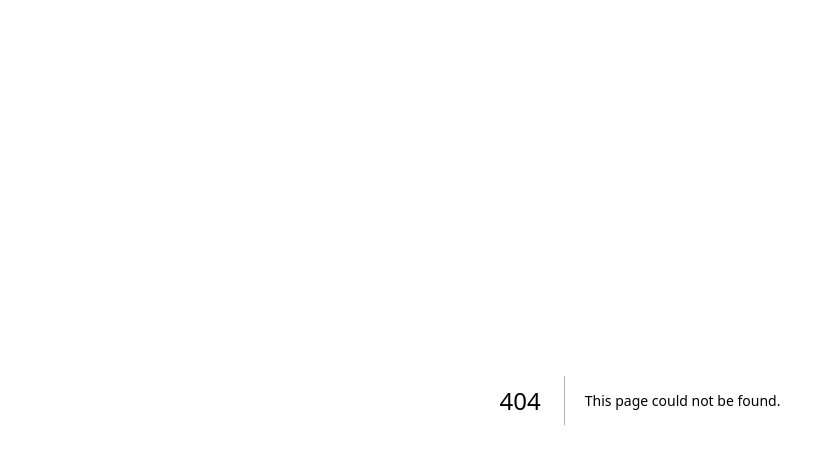
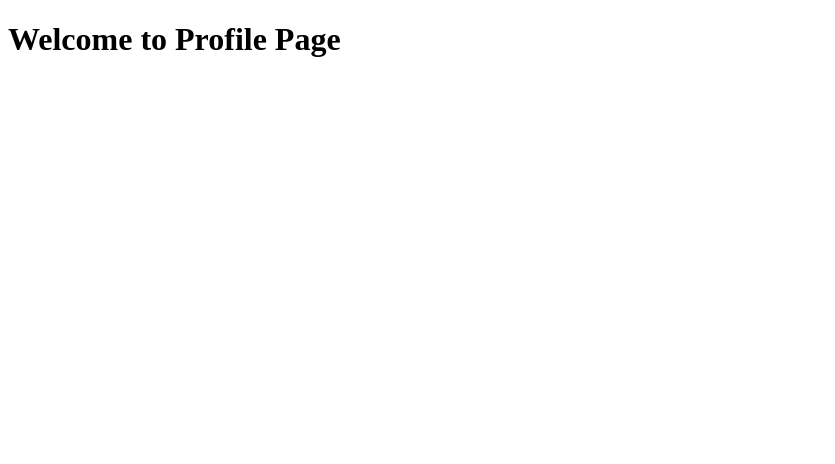
Before and after one commit to raghuveertech/nextjs-revision-march-23-2025, a Next.js app in the folder routing-demo/: page /profile in a window 1280 px wide. Before the commit this address had no page. Shown: the top 464 px of the page, without its empty margins (0-835 px from the left). Built offline with nearby package versions, Linux system fonts and the light colour scheme.

Commit message:
Routing - About, Profile pages created

```diff
--- /dev/null
+++ b/routing-demo/src/app/about/page.tsx
@@ -0,0 +1,4 @@
+const About = () => {
+  return <h1>Welcome to About Page</h1>;
+};
+export default About;
--- /dev/null
+++ b/routing-demo/src/app/profile/page.tsx
@@ -0,0 +1,4 @@
+const Profile = () => {
+  return <h1>Welcome to Profile Page</h1>;
+};
+export default Profile;
```
